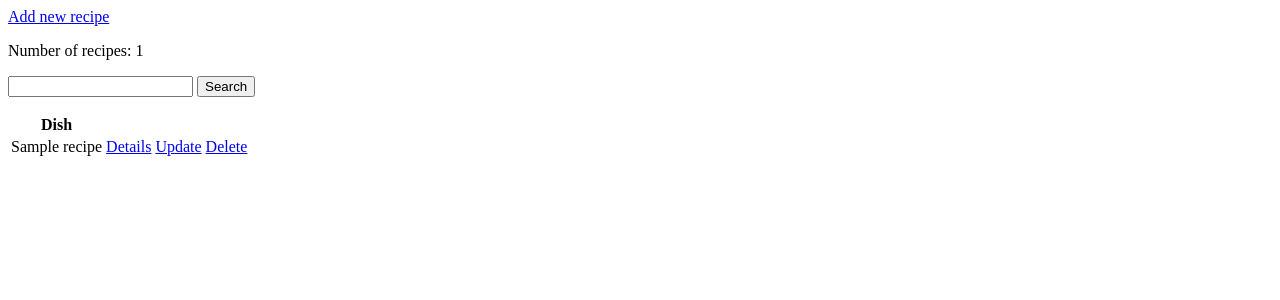
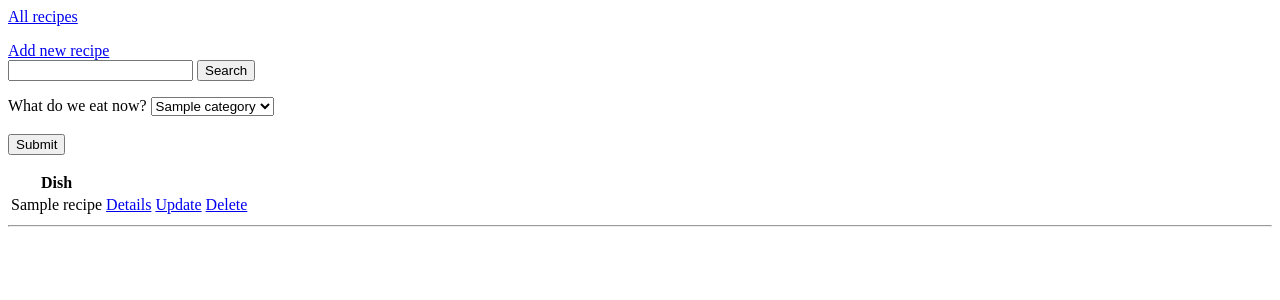
Before and after one commit to Vicariss/recipe-app, a Django app: page / in a window 1280 px wide. Shown: the top 300 px of the page. Run offline with Django 4.2, Linux system fonts and the light colour scheme; tables that the repository leaves empty hold one stand-in row (values such as "Sample post").

Commit message:
Add categories filter

```diff
--- a/app/models.py
+++ b/app/models.py
@@ -14,11 +14,11 @@ class Recipe(models.Model):
     description = models.TextField(blank=True)
     requirements = models.TextField(blank=True)
     instruction =  models.TextField(blank=True)
-    prep_time = models.IntegerField(blank=True)
-    price = models.IntegerField(blank=True)
+    prep_time = models.IntegerField(blank=True, null=True)
+    price = models.IntegerField(blank=True, null=True)
+    category = models.CharField(max_length=255, blank=False, default="No category")
     publish_date = models.DateTimeField(auto_now=True)
     image = models.ImageField(upload_to='images/', blank=True)
-    # category = models.ForeignKey(Category, blank=True, on_delete=models.PROTECT)
 
     def __str__(self):
         return self.name
--- a/app/templates/app/recipe_create.html
+++ b/app/templates/app/recipe_create.html
@@ -1,6 +1,7 @@
 <h1>Create recipe</h1>
 
 <a href="{% url 'recipes' %}">Go back</a>
+
 
 
 <form method="POST" enctype="multipart/form-data">
--- a/app/templates/app/recipe_detail.html
+++ b/app/templates/app/recipe_detail.html
@@ -2,7 +2,8 @@
 
 <a href="{% url 'recipes' %}">Go back</a>
 
-<p>Dish: {{recipe.name}}</p>
+<hr>
+<p>Dish: {{recipe.name}}, ({{recipe.category}})</p>
 <hr>
 <p>{{recipe.description}}</p>
 <hr>
--- a/app/templates/app/recipe_list.html
+++ b/app/templates/app/recipe_list.html
@@ -1,13 +1,21 @@
-
+<p><a href="{% url 'recipes' %}">All recipes</a></p>
 <a href="{% url 'recipe-create' %}">Add new recipe</a>
-
-<p>Number of recipes: {{count}}</p>
 
 <form method="GET">
     <input type="text" name="search-area" value="{{search_input}}">
     <input type="submit" value="Search">
 </form>
 
+<form method="GET">
+    <label for="categories">What do we eat now?</label>
+    <select name="choose-category" id="categories">
+        {% for category in categories %}
+                <option value="{{category}}">{{category}}</option>
+        {% endfor %}
+    </select>
+    <br><br>
+    <input type="submit" value="Submit">
+  </form>
 <table>
     <try>
         <th>Dish</th>
@@ -24,3 +32,5 @@
     {% empty %}
             <p>No recipes found</p>
     {% endfor %}
+</table>
+<hr>
--- a/app/urls.py
+++ b/app/urls.py
@@ -1,11 +1,19 @@
 from django.urls import path
-from .views import RecipeList, RecipeDetail, RecipeUpdate, RecipeDelete, RecipeCreate
+from .views import (
+    RecipeList,
+    RecipeDetail,
+    RecipeUpdate,
+    RecipeDelete,
+    RecipeCreate,
+    LunchRecipeList,
+    DinnerRecipeList,
+    BreakfastRecipeList,
+    )
 
 urlpatterns = [
     path('', RecipeList.as_view(), name="recipes"),
     path('recipe/<int:pk>', RecipeDetail.as_view(), name="recipe"),
     path('recipe-update/<int:pk>', RecipeUpdate.as_view(), name="recipe-update"),
     path('recipe-delete/<int:pk>', RecipeDelete.as_view(), name="recipe-delete"),
-    path('recipe-create/', RecipeCreate.as_view(), name="recipe-create")
-
+    path('recipe-create/', RecipeCreate.as_view(), name="recipe-create"),
 ]
--- a/app/views.py
+++ b/app/views.py
@@ -1,9 +1,11 @@
 from audioop import reverse
 from django.shortcuts import render, redirect
 from django.views.generic import ListView, DetailView, DeleteView, CreateView, UpdateView
-from .models import Recipe
+from .models import Recipe, Category
 from django.urls import reverse_lazy
 from django.db.models import Q
+from django.core.paginator import Paginator
+from .forms import RecipeModelForm
 
 # Create your views here.
 
@@ -13,15 +15,61 @@ class RecipeList(ListView):
     template_name = "app/recipe_list.html"
     context_object_name = "recipes"
 
+
     def get_context_data(self, **kwargs):
         context = super().get_context_data(**kwargs)
         context['count'] = context['recipes'].count()
 
+        context['categories'] = Category.objects.all()
+
         search_input = self.request.GET.get('search-area') or ''
+        choose_category = self.request.GET.get('choose-category')
+        if choose_category:
+            context["recipes"] = context['recipes'].filter(category__icontains=choose_category)
+            context['chosen_category'] = choose_category
         if search_input:
-            context['recipes'] = context['recipes'].filter(Q(name__icontains=search_input) | Q(requirements__icontains=search_input))
+            context['recipes'] = context['recipes'].filter(
+                Q(name__icontains=search_input) | Q(requirements__icontains=search_input))[:2]
+                # https://docs.djangoproject.com/en/4.1/topics/db/queries/#lookups-that-span-relationships
             context['search_input'] = search_input
         return context
+
+
+
+
+
+class LunchRecipeList(ListView):
+    model = Recipe
+    context_object_name = "recipes"
+    template_name = "app/recipe_list.html"
+
+    def get_context_data(self, **kwargs):
+        context = super().get_context_data(**kwargs)
+        context['recipes'] = context['recipes'].filter(category__icontains="Lunch")
+        return context
+
+
+class DinnerRecipeList(ListView):
+    model = Recipe
+    context_object_name = "recipes"
+    template_name = "app/recipe_list.html"
+
+    def get_context_data(self, **kwargs):
+        context = super().get_context_data(**kwargs)
+        context['recipes'] = context['recipes'].filter(category__icontains="Dinner")
+        return context
+
+
+class BreakfastRecipeList(ListView):
+    model = Recipe
+    context_object_name = "recipes"
+    template_name = "app/recipe_list.html"
+
+    def get_context_data(self, **kwargs):
+        context = super().get_context_data(**kwargs)
+        context['recipes'] = context['recipes'].filter(category__icontains="Breakfast")
+        return context
+
 
 
 class RecipeDetail(DetailView):
@@ -32,15 +80,16 @@ class RecipeDetail(DetailView):
 class RecipeCreate(CreateView):
     model = Recipe
     success_url = reverse_lazy("recipes")
-    fields = '__all__'
     template_name = "app/recipe_create.html"
+    form_class = RecipeModelForm
+    # form_class = RecipeForm
 
 
 class RecipeUpdate(UpdateView):
     model = Recipe
-    fields = '__all__'
     success_url = reverse_lazy('recipes')
     template_name = "app/recipe_update.html"
+    form_class = RecipeModelForm
 
 
 class RecipeDelete(DeleteView):
```
Also changed, not shown: app/forms.py (added, +20 -0 lines), app/migrations/0008_alter_recipe_prep_time_alter_recipe_price.py (added).
